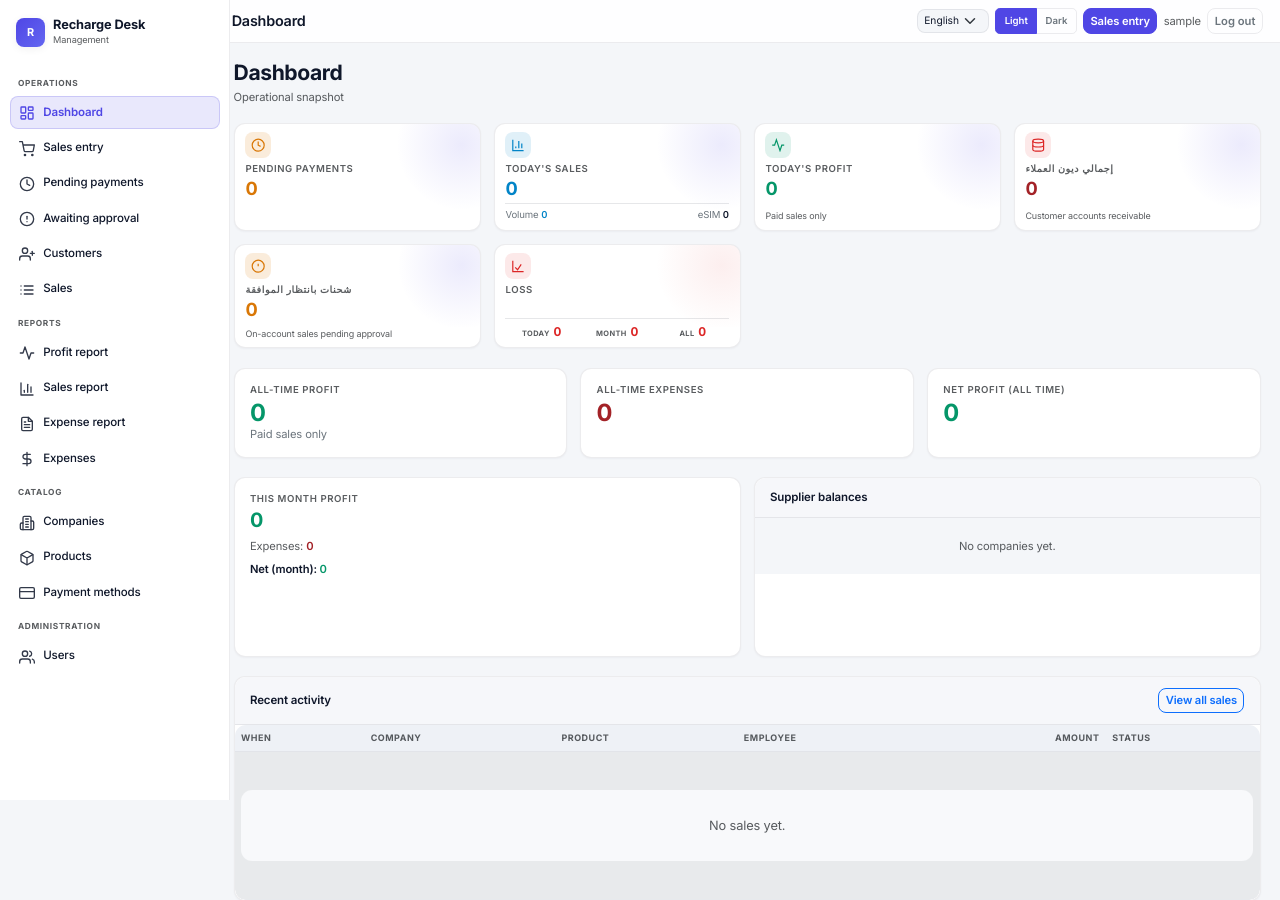
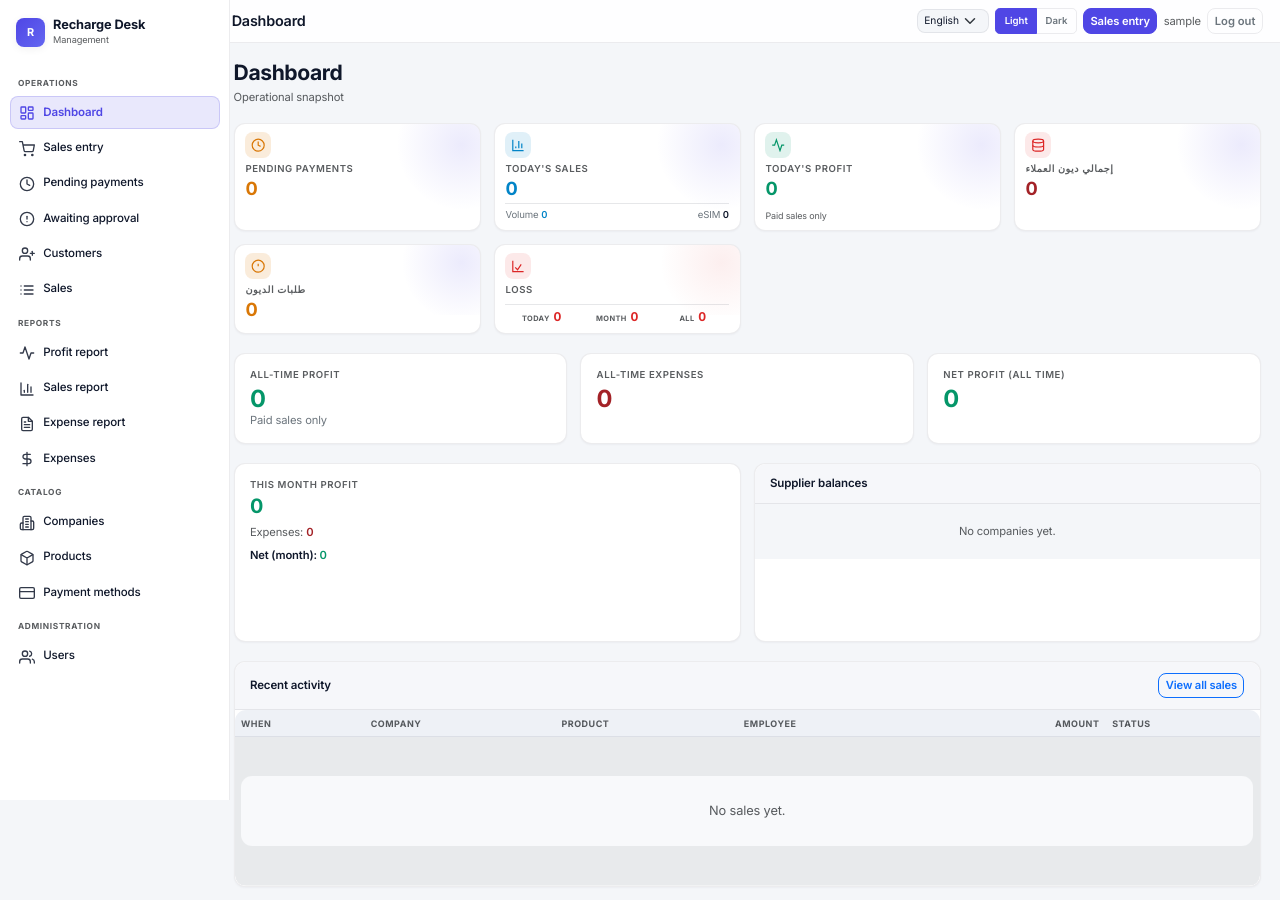
Before and after one commit to nobodycp/recharge-desk, a Django app: page /management/ in a window 1280 px wide. Shown: the top 900 px of the page. Run offline with Django 4.2, Linux system fonts and the light colour scheme; the visitor is signed in with stand-in values (Sample User, id 1); data comes from the database, SQL or seed files in the repository; data that the repository does not hold is empty; some libraries are stand-ins or nearby versions.

Commit message:
i18n(dashboard): rename customer KPI labels and translate Loss/Customers/Awaiting approval
- Dashboard "شحنات بانتظار الموافقة" → "طلبات الديون"; drop the
  English footnotes under both customer KPI cards.
- Arabic translations: Loss → الخسائر, Customers → الزبائن,
  Awaiting approval → ديون عالقه (used by the sidebar).

Made-with: Cursor

```diff
--- a/templates/reports/dashboard.html
+++ b/templates/reports/dashboard.html
@@ -60,7 +60,6 @@
         <div class="rd-label mb-1">{% trans "إجمالي ديون العملاء" %}</div>
         <div class="rd-stat-value kpi-expense">{{ customer_debt_total|intcomma }}</div>
         <div class="rd-kpi-spacer flex-grow-1" aria-hidden="true"></div>
-        <p class="rd-stat-footnote mb-0">{% trans "Customer accounts receivable" %}</p>
       </div>
     </a>
   </div>
@@ -70,10 +69,9 @@
         <div class="rd-stat-icon rd-stat-icon--warning" aria-hidden="true">
           <svg viewBox="0 0 24 24"><circle cx="12" cy="12" r="10"/><path d="M12 8v4"/><path d="M12 16h.01"/></svg>
         </div>
-        <div class="rd-label mb-1">{% trans "شحنات بانتظار الموافقة" %}</div>
+        <div class="rd-label mb-1">{% trans "طلبات الديون" %}</div>
         <div class="rd-stat-value kpi-warning">{{ awaiting_count|intcomma }}</div>
         <div class="rd-kpi-spacer flex-grow-1" aria-hidden="true"></div>
-        <p class="rd-stat-footnote mb-0">{% trans "On-account sales pending approval" %}</p>
       </div>
     </a>
   </div>
```
Also changed, not shown: locale/ar/LC_MESSAGES/django.po, 1 other file.
